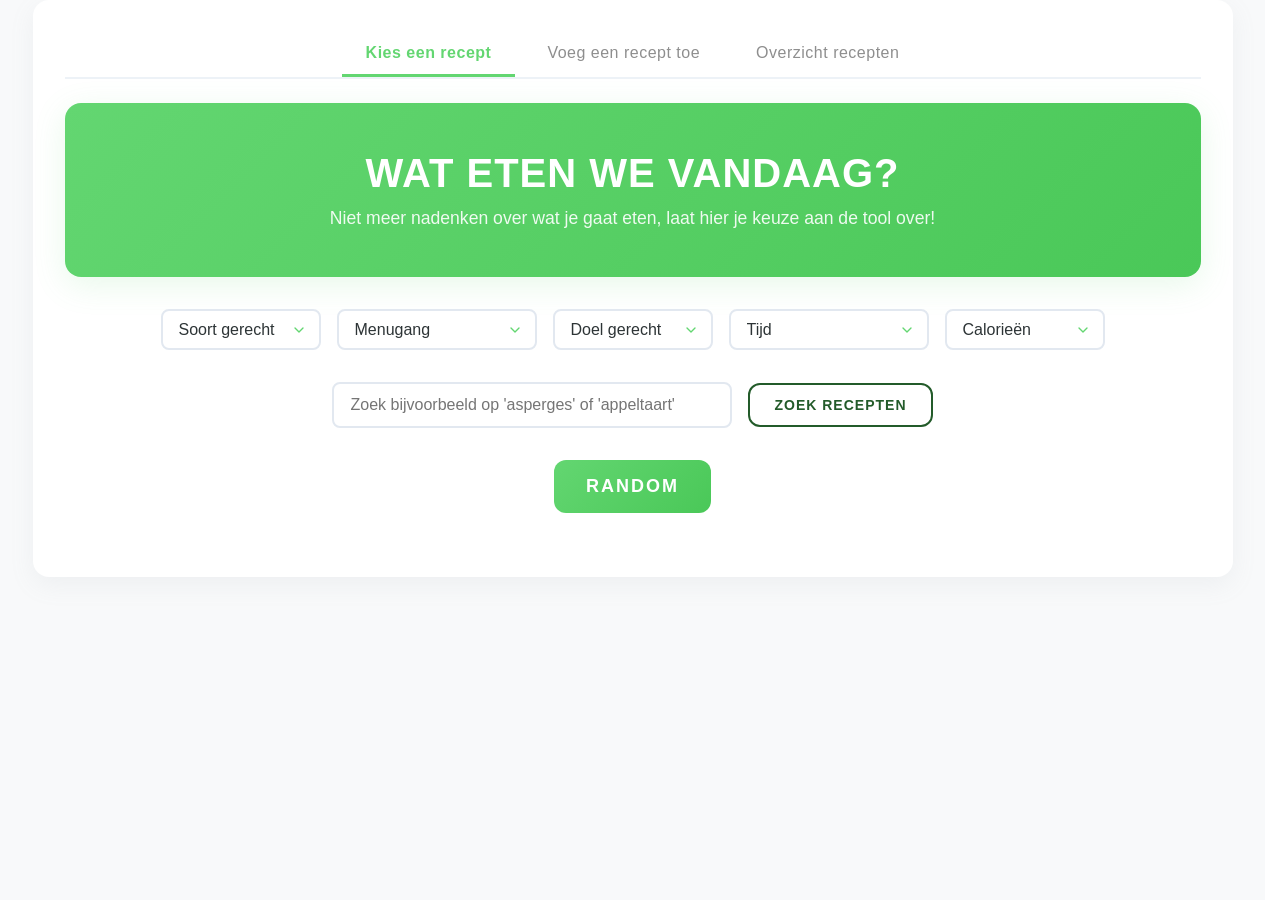
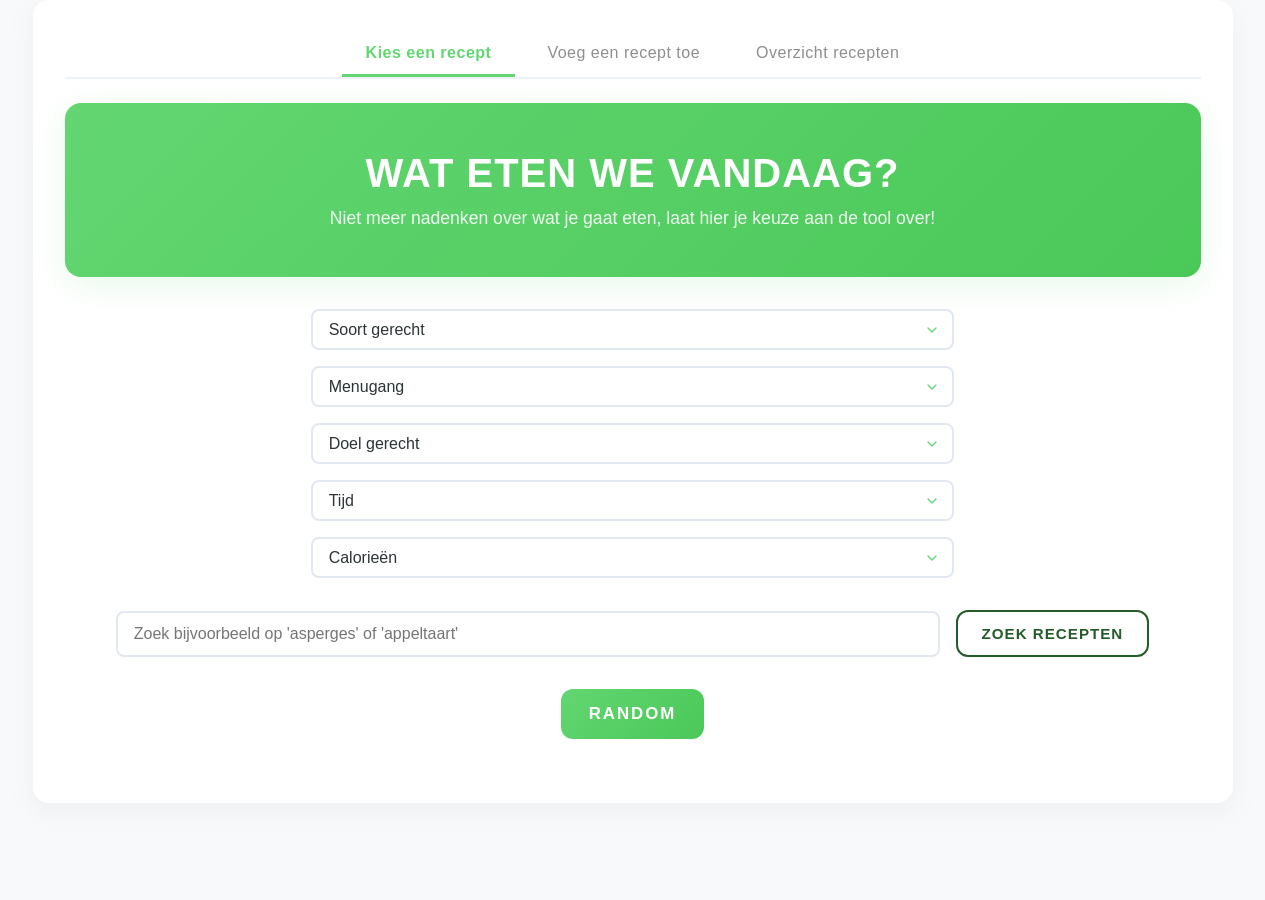

Hoe werkt het slider: pijlen verborgen op mobile, viewport-veilige breedte

--- a/styles.css
+++ b/styles.css
@@ -4094,9 +4094,11 @@ select:focus {
 /* === HOE WERKT HET (nieuw) === */
 .how-works{
   padding-inline: clamp(16px,4vw,64px);
-  max-width: 1200px;
+  max-width: min(1200px, 100vw);
+  width: 100%;
+  box-sizing: border-box;
   margin: 64px auto;
-  overflow-x: hidden;
+  overflow: hidden;
 }
 .how-works h2{
   text-align:center;
@@ -4239,10 +4241,10 @@ select:focus {
   background: #4ac858;
 }
 
-@media (max-width: 400px){
-  .hiw-arrow{ width: 32px; height: 32px; min-width: 32px; min-height: 32px; font-size: .75rem; }
-  .hiw-slider{ gap: 4px; }
-  .hiw-card{ padding: 18px 14px; }
+/* Mobile: pijlen verbergen, swipen volstaat — viewport neemt volledige breedte */
+@media (max-width: 599px){
+  .hiw-arrow{ display: none; }
+  .hiw-slider{ gap: 0; }
 }
 
 @media (min-width: 768px){
